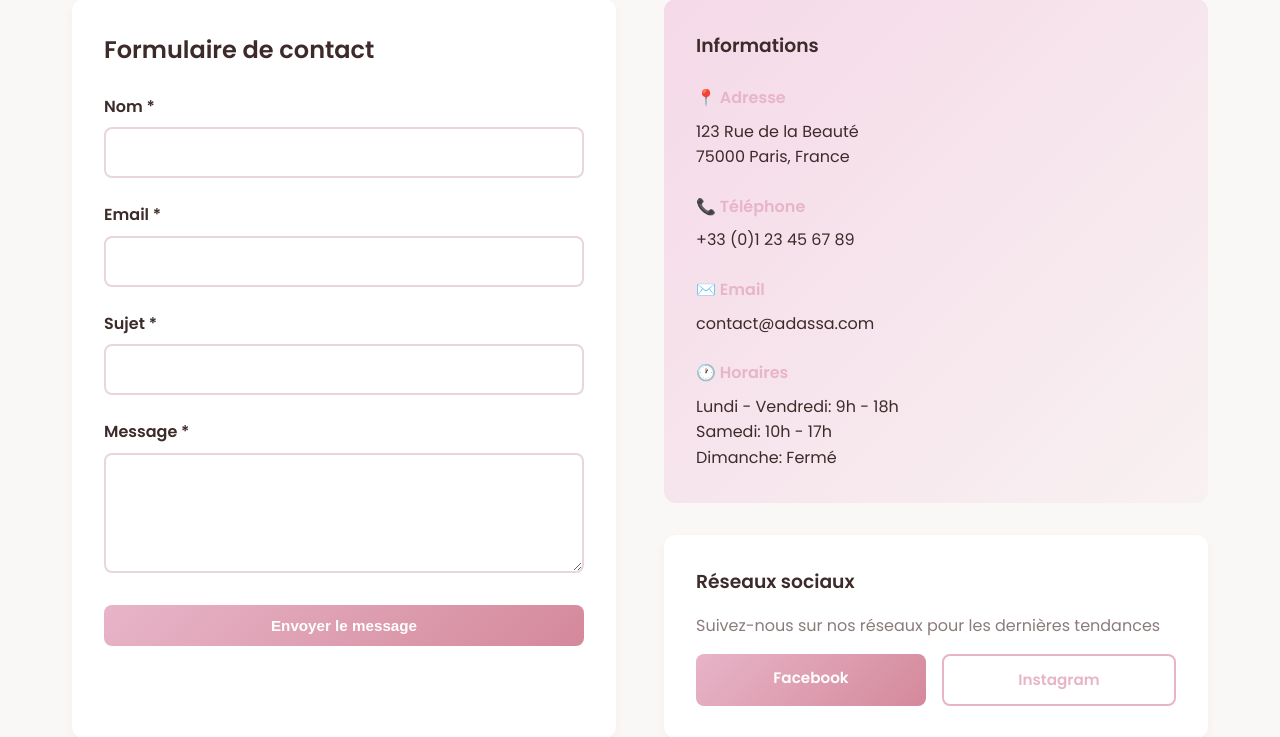
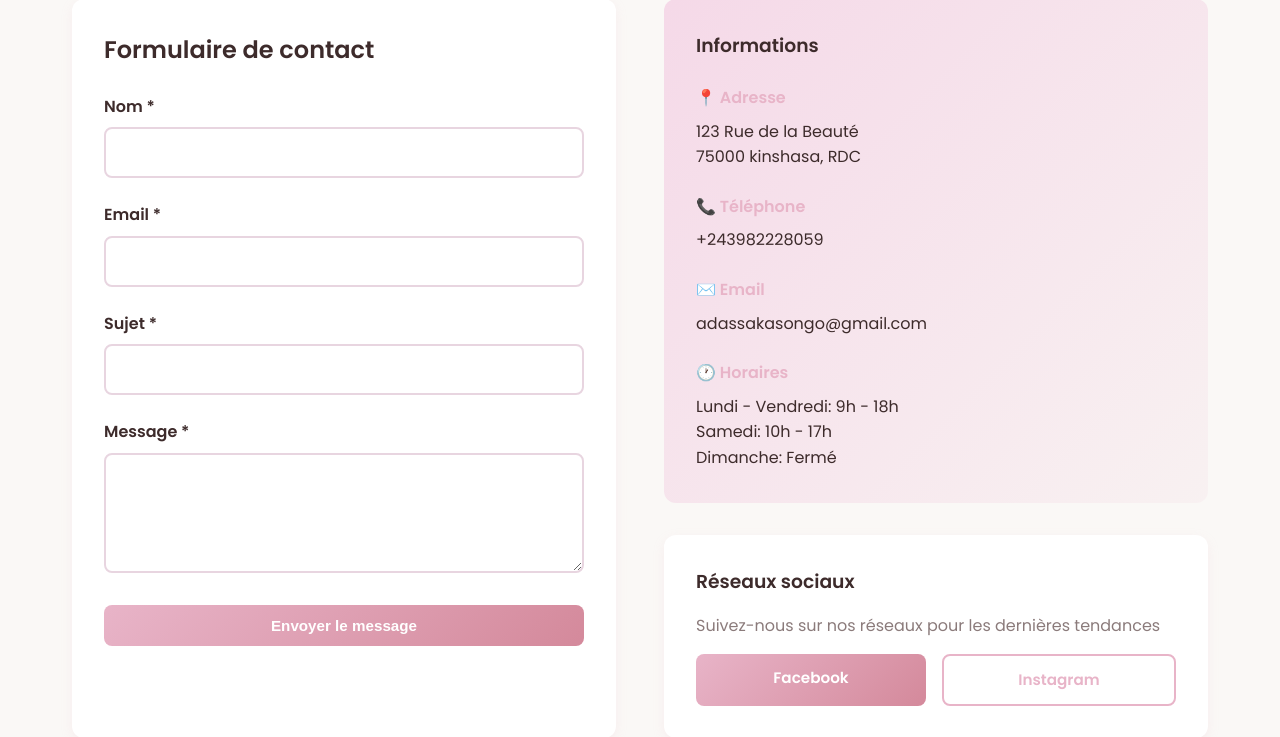
Before and after one commit to MASSAY-IBAY/adassakasongo8, a PHP site: page /contact.php in a window 1280 px wide. Shown: the part 423-1160 px from the top of the page. Run offline with PHP 8.4, Linux system fonts and the light colour scheme.

Commit message:
Update contact information in contact.php

```diff
--- a/contact.php
+++ b/contact.php
@@ -104,17 +104,17 @@ if ($_SERVER['REQUEST_METHOD'] == 'POST') {
 
                 <div style="margin-bottom: 1.5rem;">
                     <h4 style="color: var(--color-primary); margin-bottom: 0.5rem;">📍 Adresse</h4>
-                    <p>123 Rue de la Beauté<br>75000 Paris, France</p>
+                    <p>123 Rue de la Beauté<br>75000 kinshasa, RDC</p>
                 </div>
 
                 <div style="margin-bottom: 1.5rem;">
                     <h4 style="color: var(--color-primary); margin-bottom: 0.5rem;">📞 Téléphone</h4>
-                    <p><a href="tel:+33123456789" style="color: var(--color-text); text-decoration: none;">+33 (0)1 23 45 67 89</a></p>
+                    <p><a href="tel:+243800000000" style="color: var(--color-text); text-decoration: none;">+243982228059</a></p>
                 </div>
 
                 <div style="margin-bottom: 1.5rem;">
                     <h4 style="color: var(--color-primary); margin-bottom: 0.5rem;">✉️ Email</h4>
-                    <p><a href="mailto:contact@adassa.com" style="color: var(--color-text); text-decoration: none;">contact@adassa.com</a></p>
+                    <p><a href="mailto:contact@adassa.com" style="color: var(--color-text); text-decoration: none;">adassakasongo@gmail.com</a></p>
                 </div>
 
                 <div>
```
